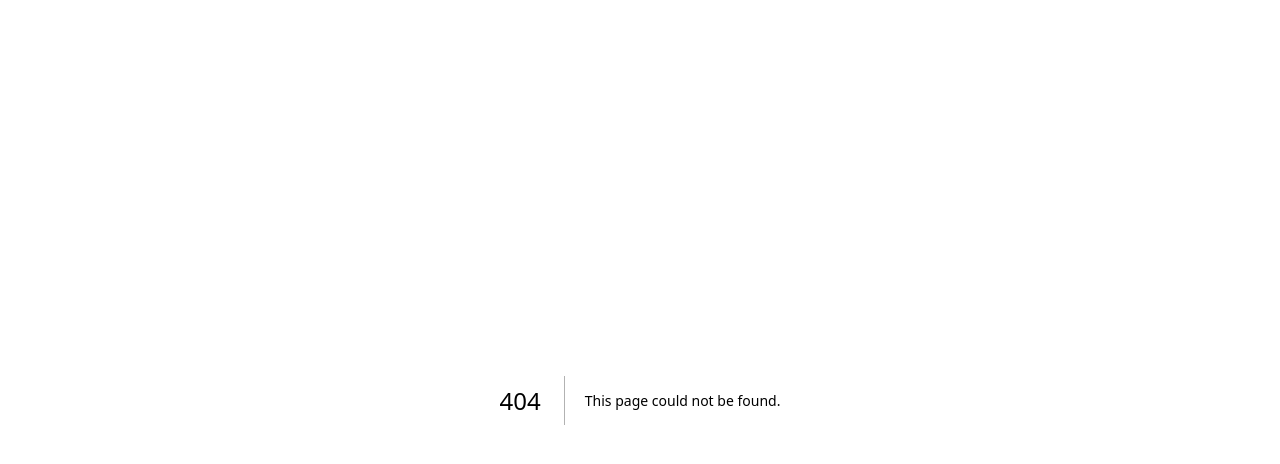
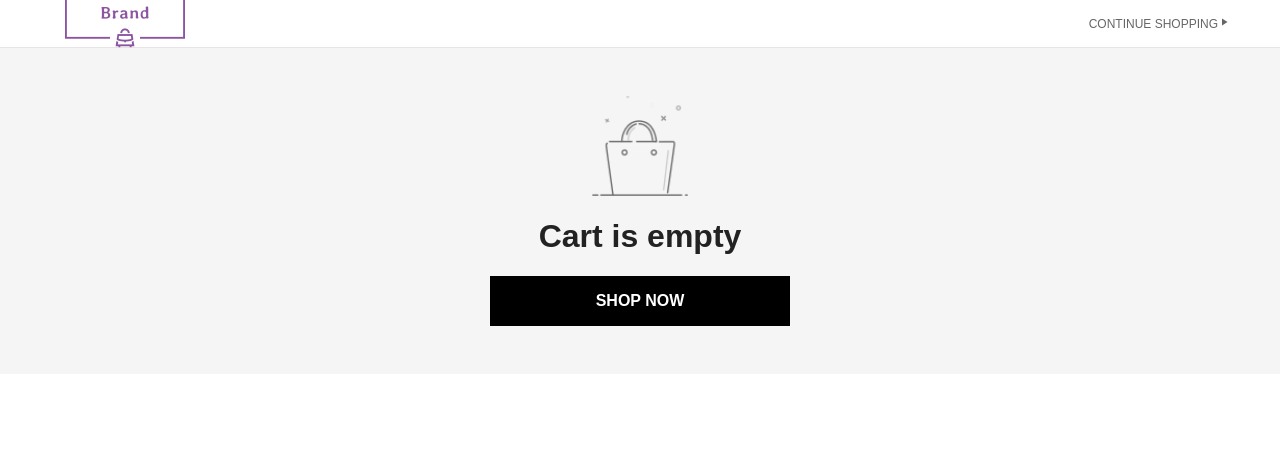
Before and after one commit to GiorgiMakharadze/Incomplete-brand-shop-nextjs-typescript, a Next.js app: page /cart in a window 1280 px wide. Before the commit this address had no page. Shown: the top 464 px of the page. Built offline with nearby package versions, Linux system fonts and the light colour scheme.

Commit message:
cart pt 1

```diff
--- /dev/null
+++ b/components/cart/header/empty/index.tsx
@@ -0,0 +1,21 @@
+import Link from "next/link";
+import styles from "./styles.module.scss";
+
+const Empty = () => {
+  return (
+    <div className={styles.empty}>
+      <img src="../../../images/empty.png" alt="" />
+      <h1>Cart is empty</h1>
+
+      <Link href="/browse" legacyBehavior>
+        <a>
+          <button className={`${styles.empty__btn} ${styles.empty__btn_v2}`}>
+            SHOP NOW
+          </button>
+        </a>
+      </Link>
+    </div>
+  );
+};
+
+export default Empty;
--- /dev/null
+++ b/components/cart/header/empty/styles.module.scss
@@ -0,0 +1,29 @@
+.empty {
+  position: relative;
+  padding: 2rem;
+  display: flex;
+  flex-direction: column;
+  align-items: center;
+  justify-content: center;
+  color: #222;
+  img {
+    width: 100px;
+    object-fit: cover;
+  }
+  h1 {
+    margin-top: 1rem;
+  }
+  &__btn {
+    margin-top: 1rem;
+    height: 50px;
+    width: 300px;
+    background: $yellow-color;
+    color: #000;
+    font-weight: 600;
+    cursor: pointer;
+    &_v2 {
+      background: #000;
+      color: #fff;
+    }
+  }
+}
--- /dev/null
+++ b/components/cart/header/index.tsx
@@ -0,0 +1,26 @@
+import Link from "next/link";
+import { MdPlayArrow } from "react-icons/md";
+import styles from "./styles.module.scss";
+const Header = () => {
+  return (
+    <div className={styles.header}>
+      <div className={styles.header__container}>
+        <div className={styles.header__left}>
+          <Link href="/">
+            <img src="../../../logo.png" />
+          </Link>
+        </div>
+        <div className={styles.header__right}>
+          <Link href="/browse">
+            <span>
+              Continue shopping
+              <MdPlayArrow />
+            </span>
+          </Link>
+        </div>
+      </div>
+    </div>
+  );
+};
+
+export default Header;
--- /dev/null
+++ b/components/cart/header/styles.module.scss
@@ -0,0 +1,42 @@
+.header {
+  height: 48px;
+  border-bottom: 1px solid #e5e5e5;
+  display: flex;
+  align-items: center;
+  &__container {
+    width: 100%;
+    max-width: 1200px;
+    margin: 0 auto;
+    padding: 0 10px;
+    display: flex;
+    align-items: center;
+    justify-content: space-between;
+  }
+  &__left {
+    display: flex;
+    align-items: center;
+    img {
+      height: 150px;
+      cursor: pointer;
+    }
+  }
+  &__right {
+    a {
+      display: flex;
+      align-items: center;
+      color: #666;
+      text-transform: uppercase;
+      font-size: 12px;
+    }
+    svg {
+      fill: #666;
+      width: 12px;
+      height: 12px;
+    }
+    &:hover {
+      text-decoration: underline;
+      color: #000;
+      cursor: pointer;
+    }
+  }
+}
--- a/components/productPage/reviews/index.js
+++ b/components/productPage/reviews/index.js
@@ -1,4 +1,4 @@
-import IndexProps from "@/types/IndexProps";
+import { useSession, signIn } from "next-auth/react";
 import { Rating } from "@mui/material";
 import styles from "./styles.module.scss";
 
@@ -14,7 +14,7 @@ const Reviews = ({ product }) => {
               <Rating
                 name="half-rating-read"
                 defaultValue={product.rating}
-                precision={0.5}
+                precision={1}
                 readOnly
                 style={{ color: "#FACF19" }}
               />
--- /dev/null
+++ b/pages/cart.tsx
@@ -0,0 +1,21 @@
+import styles from "../styles/cart.module.scss";
+
+import Header from "@/components/cart/header";
+import Empty from "@/components/cart/header/empty";
+const Cart = () => {
+  const cart = [];
+  return (
+    <>
+      <Header />
+      <div className={styles.cart}>
+        {cart.length > 1 ? (
+          <div className={styles.cart_container}></div>
+        ) : (
+          <Empty />
+        )}
+      </div>
+    </>
+  );
+};
+
+export default Cart;
--- a/pages/index.js
+++ b/pages/index.js
@@ -47,12 +47,12 @@ export default function home({ country, products }) {
               background="#000"
             />
           </div>
-          <ProductsSwiper products={women_swiper} />
           <div className={styles.products}>
             {products.map((product) => (
               <ProductCard product={product} key={product._id} />
             ))}
           </div>
+          <ProductsSwiper products={women_swiper} />
         </div>
       </div>
       <Footer country={country} />
--- /dev/null
+++ b/styles/cart.module.scss
@@ -0,0 +1,41 @@
+.cart {
+  padding: 1rem 0;
+  background: #f5f5f5 !important;
+  //min-height: calc(100vh - 48px);
+  &__container {
+    padding: 1rem;
+    display: grid;
+    grid-template-areas:
+      "header"
+      "products"
+      "checkout"
+      "method";
+    color: #222;
+    max-width: 1300px;
+    margin: 0 auto;
+    gap: 1rem;
+    @media (min-width: 900px) {
+      grid-template-areas:
+        "header checkout"
+        "products checkout"
+        "products method"
+        "products ...";
+      grid-template-columns: 2fr 1fr;
+    }
+  }
+  &__header {
+    grid-area: header;
+  }
+  &__checkout {
+    grid-area: checkout;
+  }
+  &__method {
+    grid-area: method;
+  }
+  &__products {
+    grid-area: products;
+    @media (min-width: 900px) {
+      transform: translateY(-130px) !important;
+    }
+  }
+}
--- a/tsconfig.json
+++ b/tsconfig.json
@@ -41,7 +41,8 @@
     "components/productPage/reviews/index.tsx",
     "components/productPage/reviews/index.tsx",
     "components/productPage/reviews/index.tsx",
-    "components/productPage/reviews/index.js"
+    "components/productPage/reviews/index.js",
+    "components/header/Top.js"
   ],
   "exclude": ["node_modules"]
 }
```
Also changed, not shown: pages/signin.js (+11 -3 lines), types/header.ts (+8 -1 lines).
